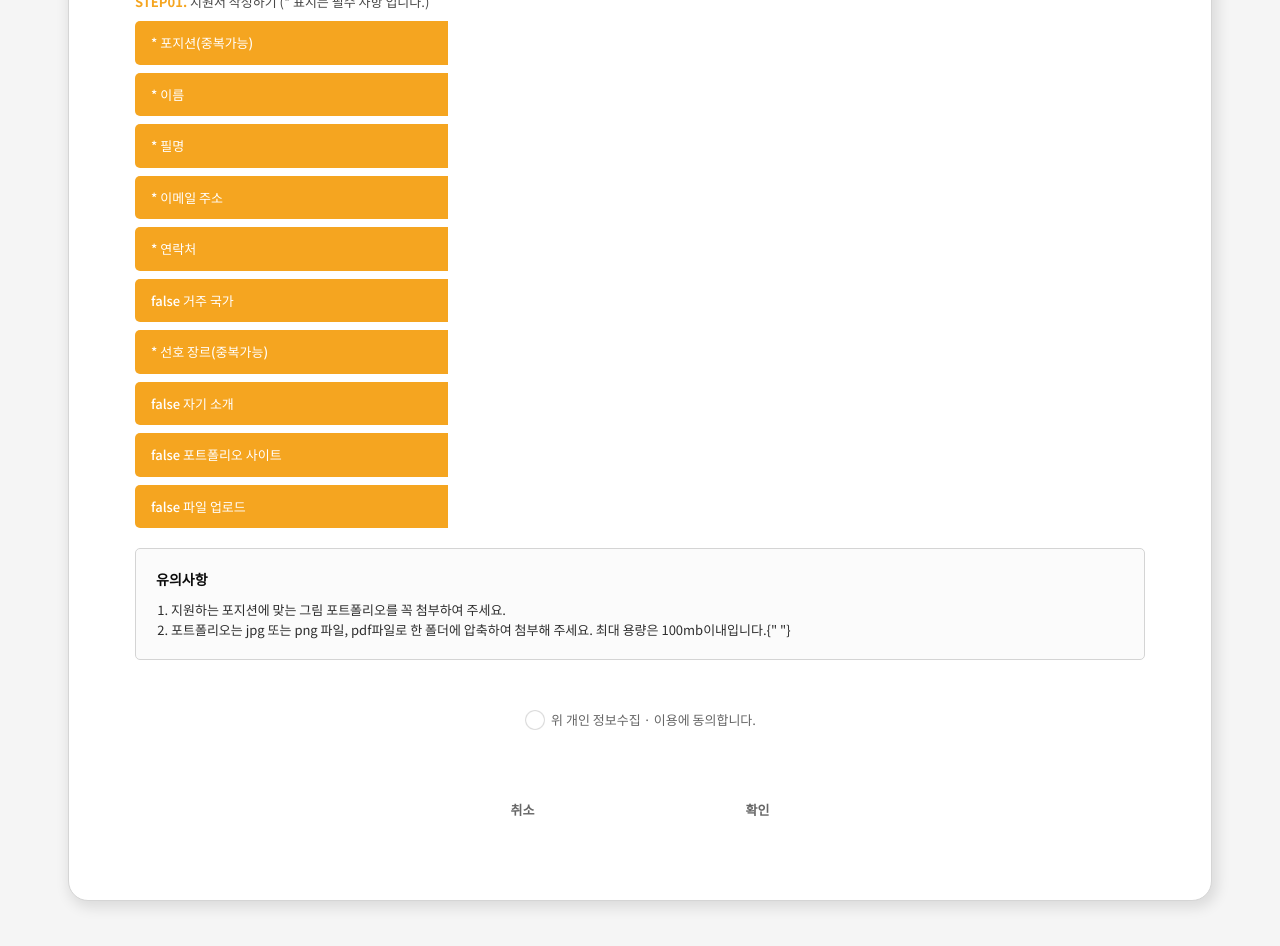
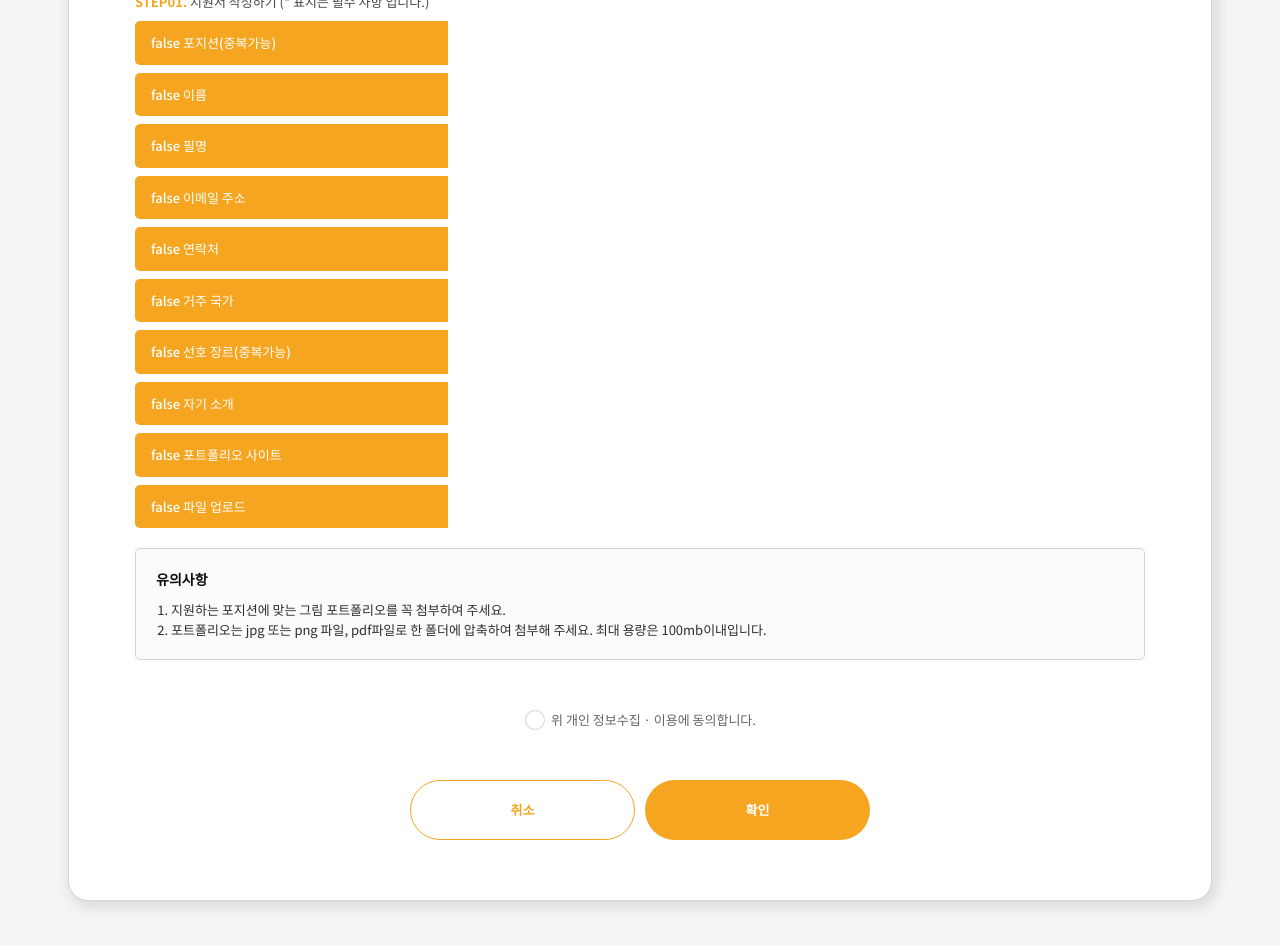
Before and after one commit to Parkminem/vietnam_employment_front, a Vue app: page /apply in a window 1280 px wide. Shown: the part 860-1806 px from the top of the page. Built offline with nearby package versions, Linux system fonts and the light colour scheme; a web font is replaced by a local one.

Commit message:
route 오류 및 예약어 오류 수정

```diff
--- a/src/components/InputGroup.vue
+++ b/src/components/InputGroup.vue
@@ -1,7 +1,7 @@
 <script setup>
 defineProps({
   category: String,
-  req: Boolean,
+  required: Boolean,
   title: String,
   color: String,
 });
@@ -9,9 +9,9 @@ defineProps({
 
 <template>
   <div class="input_group">
-    <div :class="[`input_categry ${color && color}`]">
-      <label :for="[`add_${category}`]">
-        {{ req && `*` }}
+    <div :class="`input_categry ${color && color}`">
+      <label :for="`add_${category}`">
+        {{ required && `*` }}
         {{ title }}
       </label>
     </div>
--- a/src/components/InputGroupTitle.vue
+++ b/src/components/InputGroupTitle.vue
@@ -1,7 +1,7 @@
 <script setup>
 defineProps({
   content: String,
-  step: String,
+  step: Number,
 });
 </script>
 
--- a/src/views/Apply.vue
+++ b/src/views/Apply.vue
@@ -5,19 +5,16 @@ import InputGroupTitle from "../components/InputGroupTitle.vue";
 import InputGroup from "../components/InputGroup.vue";
 import BottomBtn from "../components/BottomBtn.vue";
 </script>
-
 <template>
   <HeaderWrap />
   <div class="sub_wrap">
     <div class="sub_cont_wrap">
       <TopTitWrap
         title="지원 하기"
-        content="아이디어콘서트는 지금 웹툰작가 모집중! 좋은 웹툰을 만들어나갈 수
-              있도록 함께 해주세요."
+        content="아이디어콘서트는 지금 웹툰작가 모집중! 좋은 웹툰을 만들어나갈 수 있도록 함께 해주세요."
       />
       <div class="sub_cont_area">
         <form>
-          <!-- submit이벤트 추가 에정 -->
           <div class="input_set_wrap">
             <InputGroupTitle
               :step="1"
@@ -26,17 +23,17 @@ import BottomBtn from "../components/BottomBtn.vue";
             <InputGroup
               category="position"
               title="포지션(중복가능)"
-              :req="true"
+              :require="true"
             />
-            <InputGroup category="name" title="이름" :req="true" />
-            <InputGroup category="nickname" title="필명" :req="true" />
-            <InputGroup category="mail" title="이메일 주소" :req="true" />
-            <InputGroup category="number" title="연락처" :req="true" />
+            <InputGroup category="name" title="이름" :require="true" />
+            <InputGroup category="nickname" title="필명" :require="true" />
+            <InputGroup category="mail" title="이메일 주소" :require="true" />
+            <InputGroup category="number" title="연락처" :require="true" />
             <InputGroup category="country" title="거주 국가" />
             <InputGroup
               category="genre"
               title="선호 장르(중복가능)"
-              :req="true"
+              :require="true"
             />
             <InputGroup category="intro" title="자기 소개" />
             <InputGroup category="portfolio_url" title="포트폴리오 사이트" />
@@ -51,7 +48,7 @@ import BottomBtn from "../components/BottomBtn.vue";
                 </li>
                 <li>
                   포트폴리오는 jpg 또는 png 파일, pdf파일로 한 폴더에 압축하여
-                  첨부해 주세요. 최대 용량은 100mb이내입니다.{" "}
+                  첨부해 주세요. 최대 용량은 100mb이내입니다.
                 </li>
               </ul>
             </div>
@@ -63,15 +60,15 @@ import BottomBtn from "../components/BottomBtn.vue";
               id="agree_check"
               required
             />
-            <label htmlFor="agree_check">
+            <label for="agree_check">
               <span>위 개인 정보수집 · 이용에 동의합니다.</span>
             </label>
           </div>
           <div class="btn_wrap">
-            <BottomBtn style="btn_line" content="취소" />
+            <BottomBtn route="/" color="btn_line" content="취소" />
             <BottomBtn
               route="/applycomplete"
-              style="btn_color_bg"
+              color="btn_color_bg"
               content="확인"
             />
           </div>
```
Also changed, not shown: src/router/index.js (+5 -5 lines).
